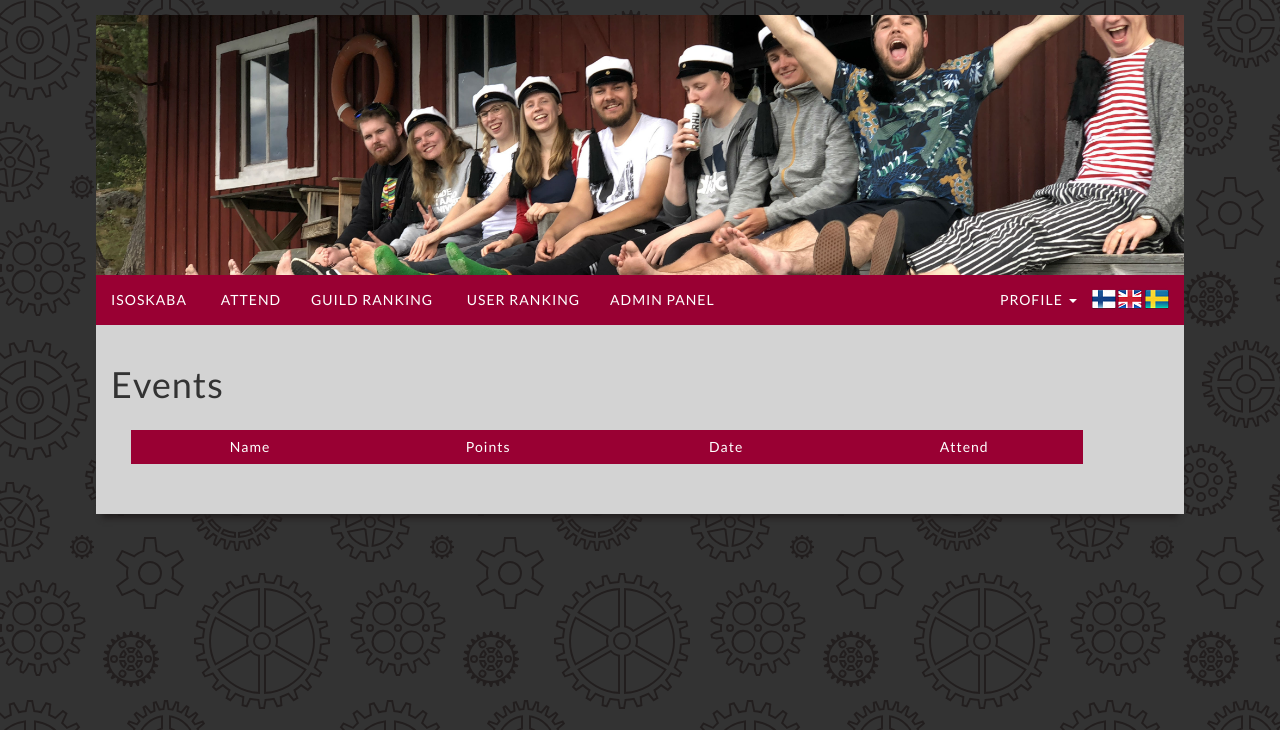
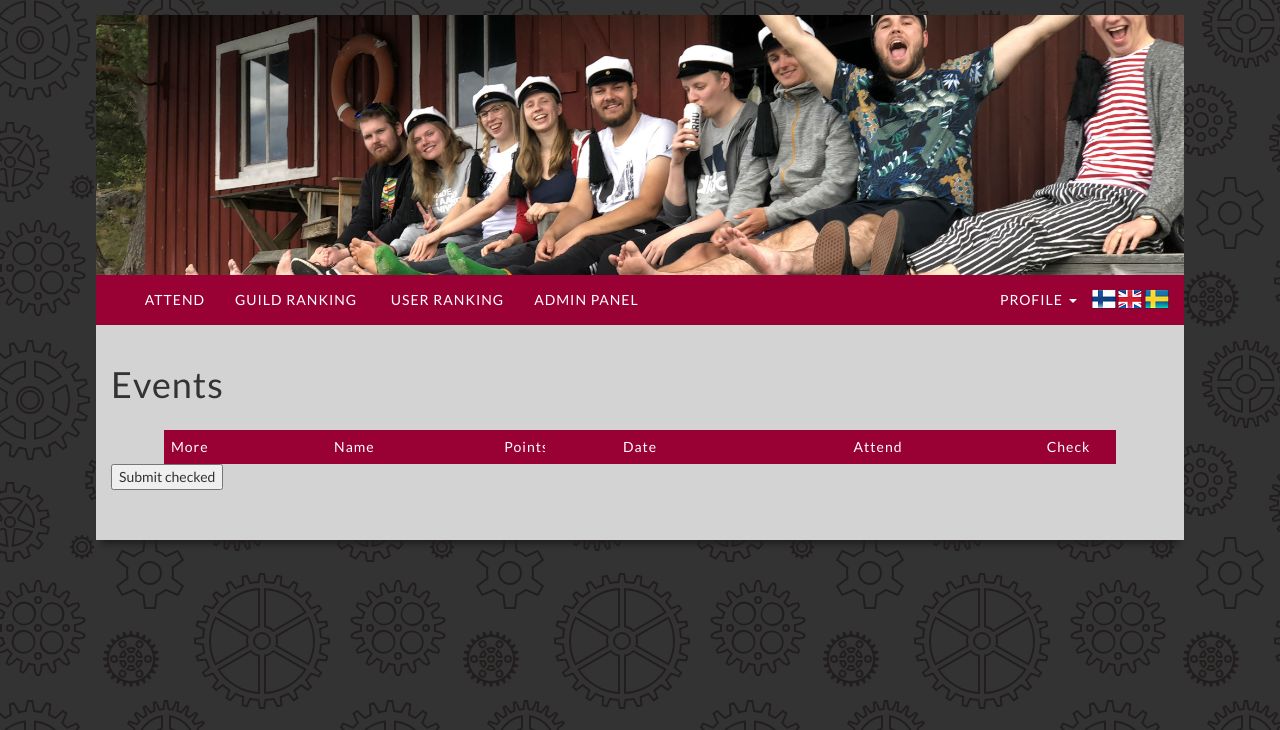
Before and after one commit to Jonneitapuro/isoskaba2, a Django app: page /events/ in a window 1280 px wide. Shown: the top 730 px of the page. Run offline with Django 3.2, Linux system fonts and the light colour scheme; the visitor is signed in with stand-in values (Sample User, id 1); data comes from the database, SQL or seed files in the repository; data that the repository does not hold is empty; parts of the project's set-up code (start-up, migrations or seed data) failed here and were passed over; some libraries are stand-ins or nearby versions.

Commit message:
Added multiple attendance for users + some styling improvements

```diff
--- a/skaba/views.py
+++ b/skaba/views.py
@@ -349,23 +349,28 @@ def admin_edit(request, user_id):
 def attend_event(request):
     # TODO: reformat redirection
     if 'e_id' in request.POST:
-        response = redirect('usereventlist')
-        response['Location'] += '?order_by_attendances=' + \
-                request.POST.get('order_by_attendances', 'verified') + \
-                '&order_by_events=' + \
-                request.POST.get('order_by_events', 'guild')
+        for singleEvent in request.POST.getlist('e_id'):
+            print('event:', singleEvent)
+            response = redirect('usereventlist')
+            response['Location'] += '?order_by_attendances=' + \
+                    request.POST.get('order_by_attendances', 'verified') + \
+                    '&order_by_events=' + \
+                    request.POST.get('order_by_events', 'guild')
 
-        eventid = int(request.POST.get('e_id'))
-        event = get_object_or_404(Event, pk=eventid)
-        cur_user = UserProfile.objects.get(user_id = request.user.id)
-        repcount = Attendance.objects.filter(Q(user_id = cur_user.id) & Q(event_id = eventid)).count()
-        if  event.repeats > repcount:
-            a = Attendance(event_id = eventid, user_id = cur_user.id)
-            a.save()
-            return response
-        else:
-            messages.error(request, _('You have attended for the maximum amount'))
-            return response
+            eventid = singleEvent
+            print('eventid:', eventid)
+            event = get_object_or_404(Event, pk=eventid)
+            cur_user = UserProfile.objects.get(user_id = request.user.id)
+            repcount = Attendance.objects.filter(Q(user_id = cur_user.id) & Q(event_id = eventid)).count()
+
+            if  event.repeats > repcount:
+                a = Attendance(event_id = eventid, user_id = cur_user.id)
+                a.save()
+                #return response
+            #else:
+                #messages.error(request, _('You have attended for the maximum amount'))
+                #return response
+        return response
     else:
         return redirect('usereventlist')
 
--- a/static/css/app.css
+++ b/static/css/app.css
@@ -41,7 +41,8 @@ h1, h2, h3, h4 {
 .div-table{
   display:table;
   width:90%;
-  margin: auto 20px;
+  margin: auto;
+
 }
 .div-table-row{
   display:table-row;
@@ -67,7 +68,6 @@ h1, h2, h3, h4 {
 }
 
 .div-table-heading > div, .div-table-heading > div > a {
-   vertical-align: middle;
    border-top: 0px;
    background-color: #990033;
    color: #fff;
@@ -143,8 +143,10 @@ div.form-error {
   padding: 0;
 }
 
-.cute-header {
-  /* background-color: pink; */
+.scoreboard {
+  font-weight: 900;
+  text-align: center;
+  text-transform: uppercase;
 }
 
 .panel-default {
@@ -205,6 +207,11 @@ button.attend-event[disabled] {
   padding: 0 10px;
 }
 
+/* 'Attend'- and 'Event-name'- columns */
+.bigger-on-mobile {
+  width: 30%;
+}
+
 /* Icon styles */
 red {
   color: #990033 !important;
--- a/static/css/mobile.css
+++ b/static/css/mobile.css
@@ -15,6 +15,16 @@
   #header {
     margin-top: 0;
   }
+
+  .div-table-row > .hidden-on-mobile {
+    display: none;
+  }
+
+  /* 'Attend'- and 'Event-name'- columns */
+  .bigger-on-mobile {
+    width: 40%;
+  }
+
 
   .div-table {
     width: 100%;
--- a/templates/base.html
+++ b/templates/base.html
@@ -30,17 +30,18 @@
          <span class="icon-bar"></span>
          <span class="icon-bar"></span>
        </button>
-       <a class="navbar-brand" href="/">{% trans 'ISOskaba' %}</a>
      </div>
      <div class="collapse navbar-collapse" id="myNavbar">
        <ul class="nav navbar-nav">
           {% if user.is_authenticated %}
-          <li><a href="/attend"> {%trans 'Attend'%}</a></li>
-          <li><a href="/guildranking">{%trans 'Guild ranking'%}</a></li>
-          <li><a href="/userranking"> {%trans 'User ranking'%}</a></li>
+            <li><a href="/attend"> {%trans 'Attend'%}</a></li>
+            <li><a href="/guildranking">{%trans 'Guild ranking'%}</a></li>
+            <li><a href="/userranking"> {%trans 'User ranking'%}</a></li>
+          {% else %}
+            <a class="navbar-brand" href="/">{% trans 'ISOskaba' %}</a>
           {% endif %}
           {% if user.is_superuser or user.profile.role == 'moderator' or user.profile.role == 'admin' %}
-          <li><a href="/admin/">{% trans 'Admin panel' %}</a></li>
+            <li><a href="/admin/">{% trans 'Admin panel' %}</a></li>
           {% endif %}
        </ul>
 
--- a/templates/eventlist.html
+++ b/templates/eventlist.html
@@ -11,25 +11,30 @@
   <input type="hidden" name="order_by_attendances" value="{{ order_by_attendances }}" />
   <div class="div-table">
     <div class="div-table-row div-table-heading">
-      <div style="width: 25%" class="link"><a href="?order_by_events=name">{% trans 'Name' %}</a></div>
-      <div style="width: 25%" class="link"><a href="?order_by_events=points">{% trans 'Points' %}</a></div>
-      <div style="width: 25%" class="link"><a href="?order_by_events=eventdate">{% trans 'Date' %}</a></div>
-      <div style="width: 25%">{% trans 'Attend' %}</div>
+      <div style="width: 5%">More</div>
+      <div class="bigger-on-mobile" class="link"><a href="?order_by_events=name">{% trans 'Name' %}</a></div>
+      <div style="width: 5%" class="link"><a href="?order_by_events=points">{% trans 'Points' %}</a></div>
+      <div style="width: 20%" class="link hidden-on-mobile"><a href="?order_by_events=eventdate">{% trans 'Date' %}</a></div>
+      <div class="bigger-on-mobile">{% trans 'Attend' %}</div>
+      <div style="width: 10%">Check</div>
     </div>
 
     {% for event in events %}
     <div class="div-table-row">
-      <div style="width: 25%">{{ event.name }}</div>
-      <div style="width: 25%">{{ event.points }}</div>
-      <div style="width: 25%">{{ event.eventdate|date:'d.m.Y' }}</div>
-      <div style="width: 25%">
+      <div style="width: 5%" class="link"><a href="#{{ event.slug }}" data-toggle="collapse" class="accordion-toggle">+</a></div>
+      <div class="bigger-on-mobile">{{ event.name }}</div>
+      <div style="width: 5%">{{ event.points }}</div>
+      <div style="width: 20%" class="hidden-on-mobile">{{ event.eventdate|date:'d.m.Y' }}</div>
+      <div class="bigger-on-mobile">
         <button class="attend-event" type="submit" name="e_id" value="{{ event.id }}" {% if event.disabled %}disabled{% endif %}>{% trans 'Attend' %}</button>
       </div>
+      <div style="width: 10%"><input type="checkbox" name="e_id" value="{{ event.id }}" {% if event.disabled %}disabled checked{% endif %}></div>
     </div>
     <div id="{{ event.slug }}" class="collapse div-table-collapse">
       {{ event.description|safe }}
     </div>
     {% endfor %}
   </div>
+  <button type="submit" id="submit-events-button">Submit checked</button>
 </form>
 {% endblock %}
--- a/templates/guildrank.html
+++ b/templates/guildrank.html
@@ -4,7 +4,7 @@
 <link rel="stylesheet" href="https://ajax.googleapis.com/ajax/libs/jqueryui/1.11.4/divemes/smoodivness/jquery-ui.css">
 <script src="https://ajax.googleapis.com/ajax/libs/jqueryui/1.11.4/jquery-ui.min.js"></script>
 <script src="https://code.jquery.com/jquery-migrate-3.0.0.min.js"></script>
-<h1>{% trans 'Scoreboard' %}</h1>
+<h1 class="scoreboard">{% trans 'Scoreboard' %}</h1>
 {% csrf_token %}
 <div class="div-table">
   <div class="div-table-row div-table-heading">
--- a/templates/registration/password_reset_form.html
+++ b/templates/registration/password_reset_form.html
@@ -14,9 +14,4 @@
     </div>
 </div>
 
-{% comment %} <form method="post">
-    {% csrf_token %}
-    {{ form.as_p }}
-    <button type="submit">Submit</button>
-</form> {% endcomment %}
 {% endblock %}
```
Also changed, not shown: templates/userrank.html (+5 -7 lines).
